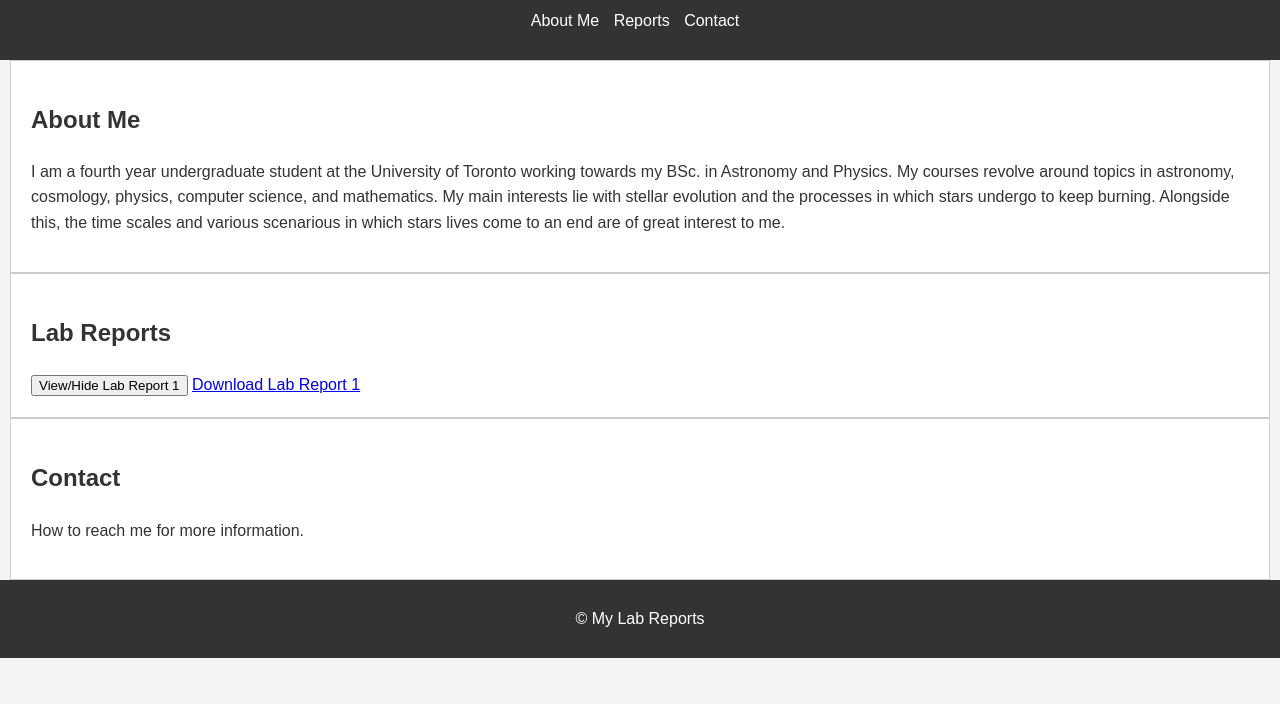
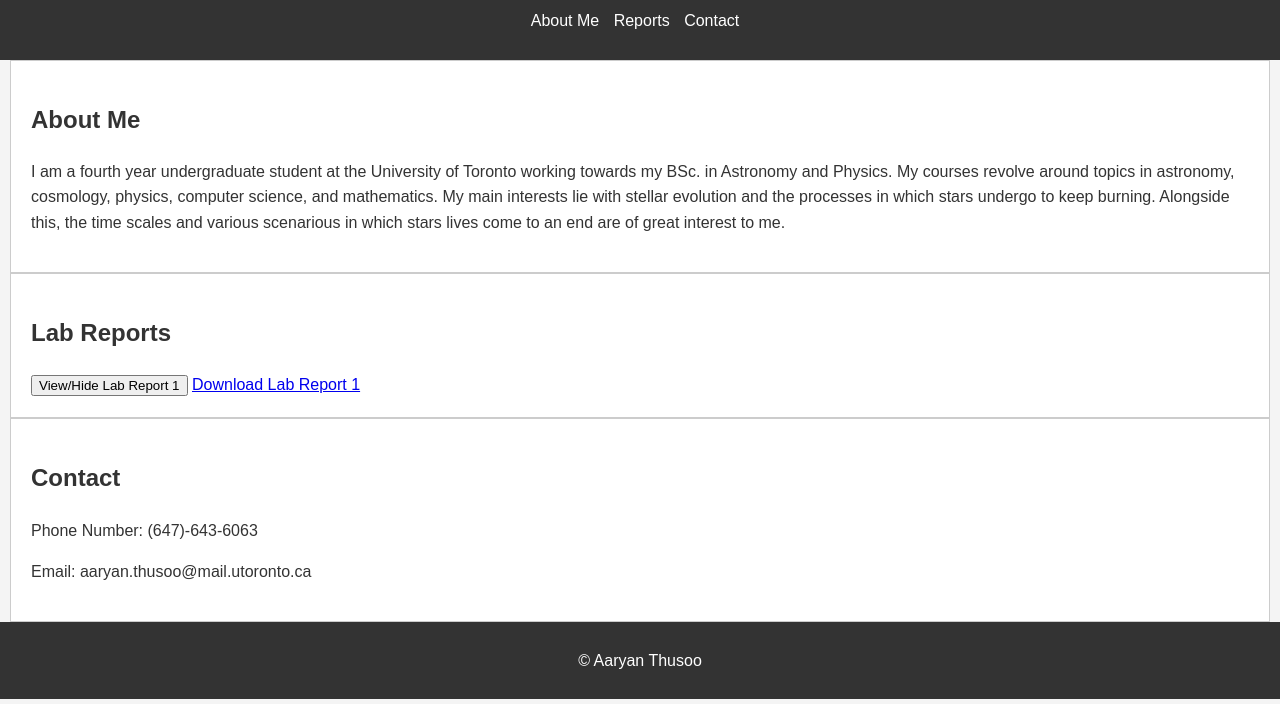
Before and after one commit to Aaryan-Thusoo/aaryan_thusoo, a plain HTML site: page index.html in a window 1280 px wide. Shown: the part 96-800 px from the top of the page. Drawn offline with Linux system fonts and the light colour scheme.

Commit message:
Add files via upload

```diff
--- a/index.html
+++ b/index.html
@@ -20,9 +20,7 @@
 
     <section id="about">
         <h2>About Me</h2>
-        <p>I am a fourth year undergraduate student at the University of Toronto working towards my BSc. in Astronomy and Physics. My courses revolve around topics
-         in astronomy, cosmology, physics, computer science, and mathematics. My main interests lie with stellar evolution and the processes in which stars undergo
-         to keep burning. Alongside this, the time scales and various scenarious in which stars lives come to an end are of great interest to me.</p>
+        <p>I am a fourth year undergraduate student at the University of Toronto working towards my BSc. in Astronomy and Physics. My 	courses revolve around topics in astronomy, cosmology, physics, computer science, and mathematics. My main interests lie with 	stellar evolution and the processes in which stars undergo to keep burning. Alongside this, the time scales and various scenarious 	in which stars lives come to an end are of great interest to me.</p>
     </section>
 
     <section id="reports">
@@ -36,11 +34,12 @@
 
     <section id="contact">
         <h2>Contact</h2>
-        <p>How to reach me for more information.</p>
+        <p>Phone Number: (647)-643-6063</p>
+	<p>Email: aaryan.thusoo@mail.utoronto.ca </p>
     </section>
 
     <footer>
-        <p>&copy; <span id="year"></span> My Lab Reports</p>
+        <p>&copy; <span id="year"></span> Aaryan Thusoo</p>
     </footer>
 
     <script src="script.js"></script>
```
